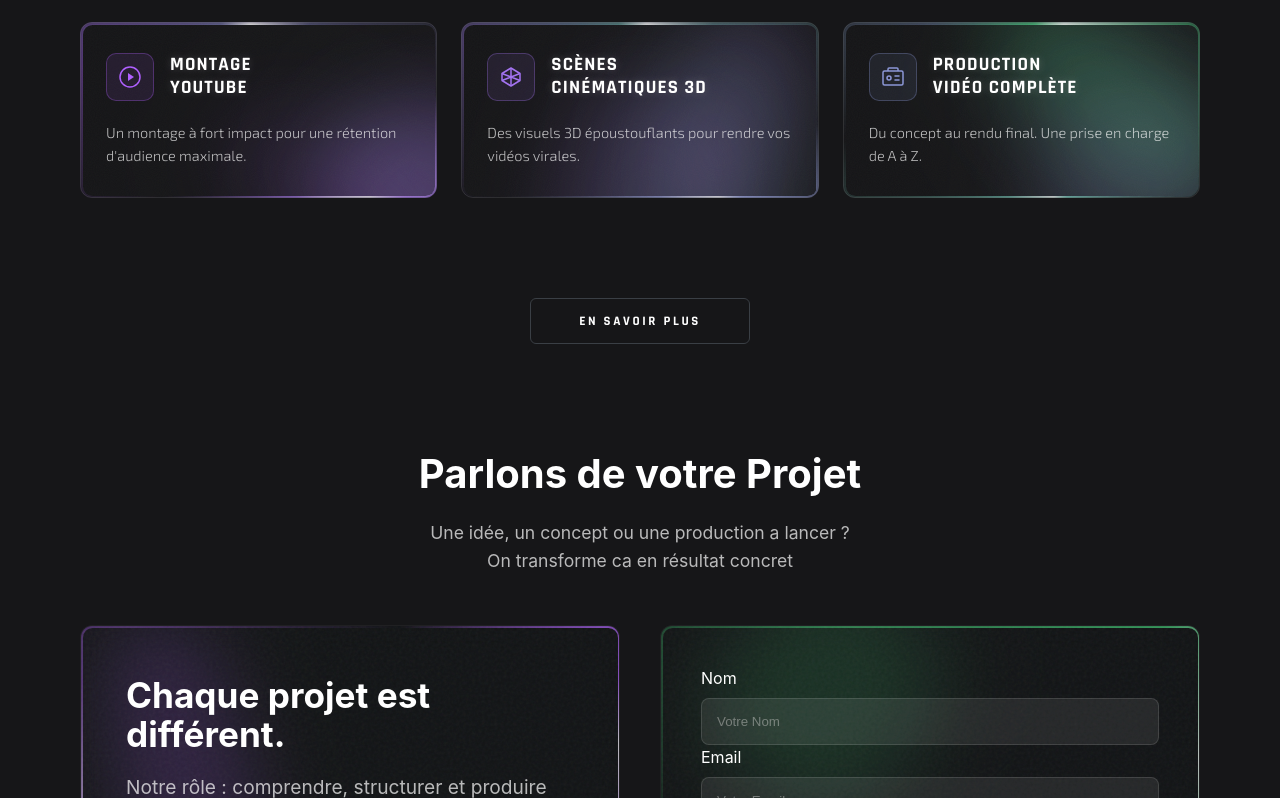
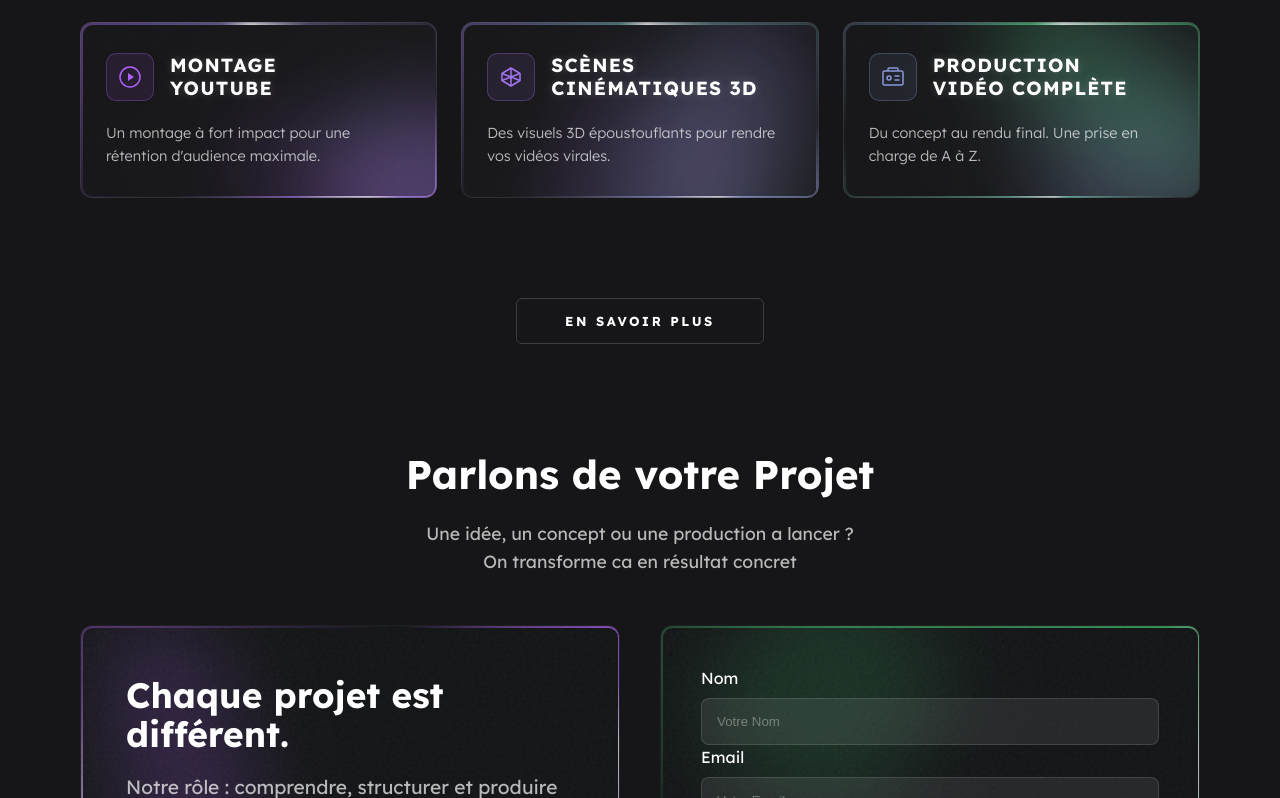
Before and after one commit to ExplicitCrea/Explicit, a React (Vite) app: page / in a window 1280 px wide. Shown: the part 2572-3370 px from the top of the page. Built offline with nearby package versions, Linux system fonts and the light colour scheme.

Commit message:
Corrections Fonts

```diff
--- a/src/components/ServiceCards.css
+++ b/src/components/ServiceCards.css
@@ -1,5 +1,3 @@
-@import url('https://fonts.googleapis.com/css2?family=Rajdhani:wght@600;700&family=Exo+2:wght@300;400&display=swap');
-
 :root {
   --bg-card: #111416;
 }
@@ -7,7 +5,7 @@
 .services-section {
   position: relative;
   background-color: transparent;
-  font-family: 'Exo 2', sans-serif;
+  font-family: 'Lexend', sans-serif;
   display: flex;
   flex-direction: column;
   align-items: center;
@@ -23,7 +21,7 @@
 }
 
 .services-label {
-  font-family: 'Rajdhani', sans-serif;
+  font-family: 'Lexend', sans-serif;
   font-size: 13px;
   font-weight: 700;
   letter-spacing: 0.2em;
@@ -229,7 +227,7 @@
 }
 
 .card-title {
-  font-family: 'Rajdhani', sans-serif;
+  font-family: 'Lexend', sans-serif;
   font-size: 19px;
   font-weight: 700;
   letter-spacing: 0.06em;
@@ -249,7 +247,7 @@
 .card-description {
   position: relative;
   z-index: 3;
-  font-family: 'Exo 2', sans-serif;
+  font-family: 'Lexend', sans-serif;
   font-size: 14.5px;
   font-weight: 300;
   color: rgba(255, 255, 255, 0.7);
@@ -270,7 +268,7 @@
   background: transparent;
   border: 1px solid #3a3f45;
   color: #fff;
-  font-family: 'Rajdhani', sans-serif;
+  font-family: 'Lexend', sans-serif;
   font-size: 13px;
   font-weight: 700;
   letter-spacing: 0.2em;
--- a/src/index.css
+++ b/src/index.css
@@ -1,3 +1,5 @@
+@import url('https://fonts.googleapis.com/css2?family=Lexend:wght@300;400;500;600;700&display=swap');
+
 :root {
   --bg-color: #161618;
   --accent-green: #30DD69;
@@ -8,7 +10,7 @@
   --glass-border: rgba(255, 255, 255, 0.12);
   --glass-blur: 12px;
 
-  --font-main: 'Inter', system-ui, -apple-system, sans-serif;
+  --font-main: 'Lexend', system-ui, -apple-system, sans-serif;
 
   font-family: var(--font-main);
   line-height: 1.5;
```
